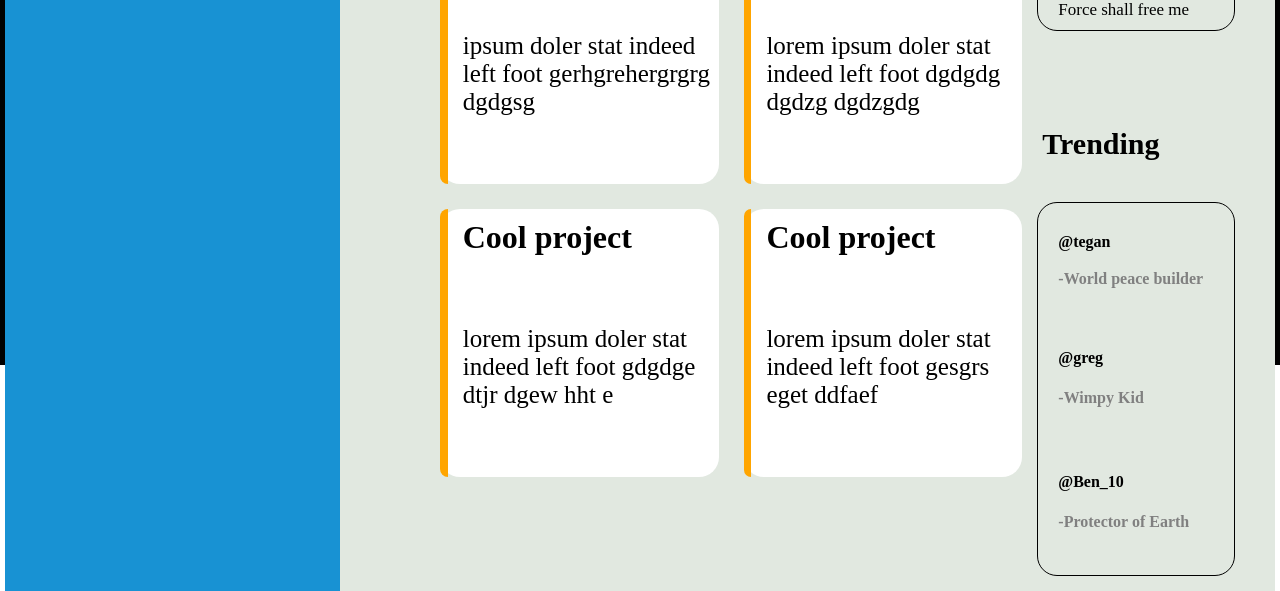
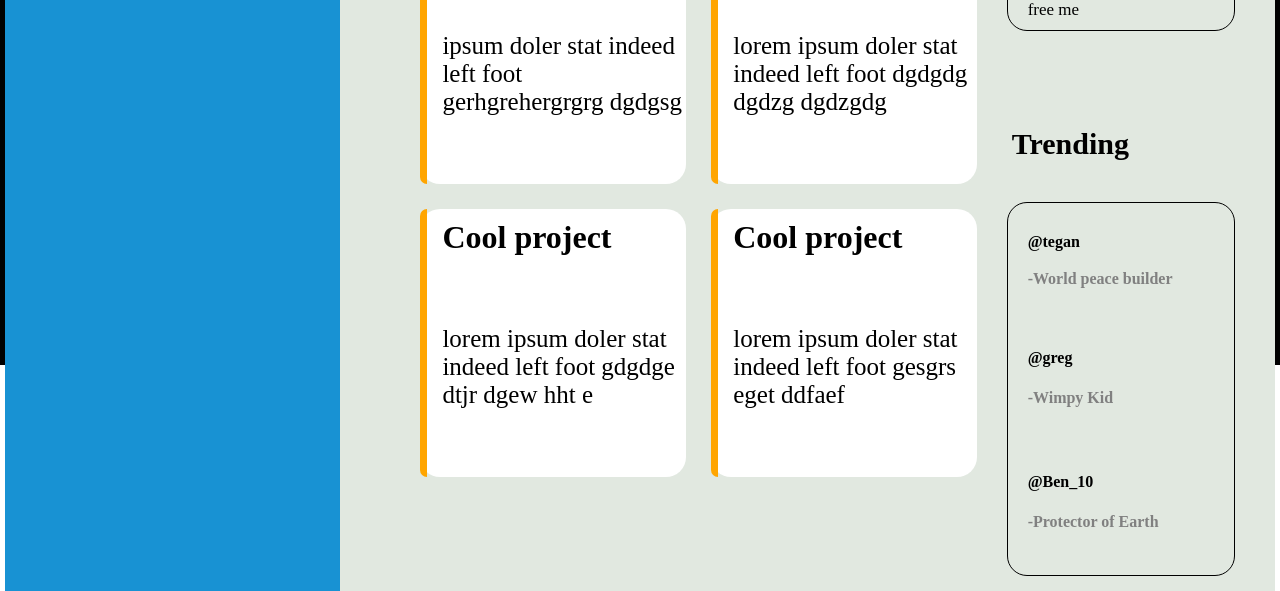
Before and after one commit to Probro55555/Admin_Dashboard, a plain HTML site: page index.html in a window 1280 px wide. Shown: the part 745-1336 px from the top of the page. Drawn offline with Linux system fonts and the light colour scheme.

Commit message:
Made layout a bit neater

```diff
--- a/style.css
+++ b/style.css
@@ -80,7 +80,7 @@ button {
     grid-row: 2/3;
     background-color: #e1e8e0;
     display: grid;
-    grid-template-columns: 2.7fr 1fr;
+    grid-template-columns: 2.3fr 1fr;
 
 }
 
@@ -319,7 +319,8 @@ grid-template-columns: 0.5fr 1fr 2fr;
     grid-column: 1/2;
     grid-template-rows: 1fr 3fr 3fr 3fr 1fr;
     grid-template-columns: 1fr 1fr;
-    margin-left: 100px;
+    margin-left: 80px;
+    margin-right: 15px;
     gap: 25px;
 
 
```
